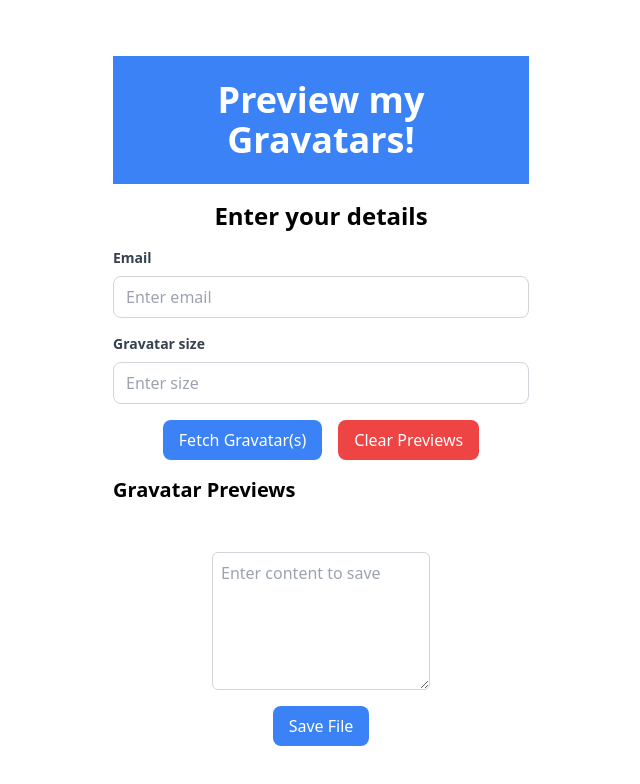
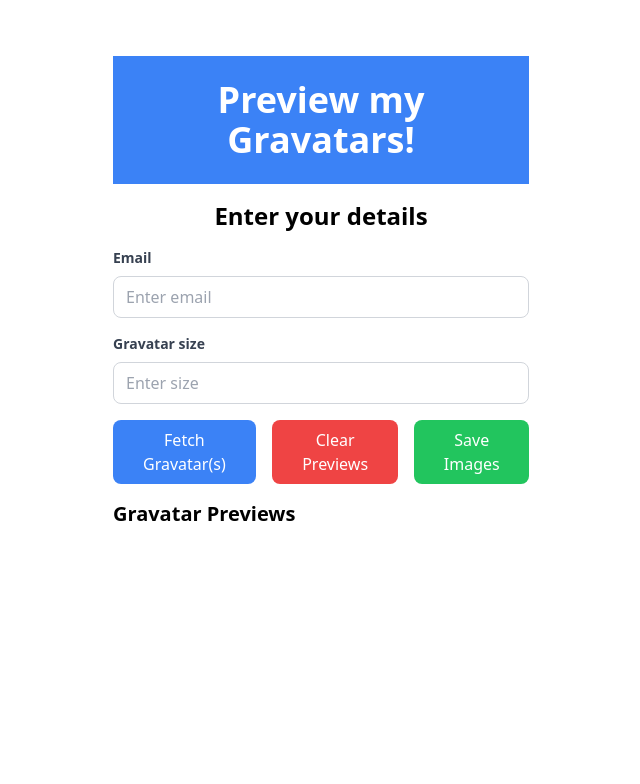
Before and after one commit to aliakatas/mypygravatar, a React (Create React App) app in the folder fetch-gravatars/: page / in a window 1280 px wide. Shown: the top 784 px of the page, without its empty margins (319-959 px from the left). Built offline with nearby package versions, Linux system fonts and the light colour scheme; the HTML template or start-up script is replaced by a standard one.

Commit message:
Adds ability to save images to zip file locally.

```diff
--- a/fetch-gravatars/src/App.js
+++ b/fetch-gravatars/src/App.js
@@ -7,7 +7,6 @@
   const [email, setEmail] = useState('');
   const [grav_size, setNumber] = useState('');
   const [images, setImages] = useState([]); // State for images
-  const [content, setContent] = useState(''); // Content to save in the file
 
   // Generator options
   const generators = ["identicon", "monsterid", "wavatar", "retro", "robohash"];
@@ -31,18 +30,32 @@
     setImages([]);
   };
 
-  // Function to handle saving the file
-  const saveFile = () => {
-    const blob = new Blob([content], { type: 'text/plain' }); // Create a Blob
-    const url = URL.createObjectURL(blob); // Generate a URL for the Blob
+  // Save images to a ZIP file
+  const saveImages = async () => {
+    if (images.length === 0) {
+      alert("No images to save!");
+      return;
+    }
 
-    const link = document.createElement('a'); // Create an <a> element
+    const zip = new JSZip();
+
+    for (let i = 0; i < images.length; i++) {
+      const response = await fetch(images[i]); // Fetch the image
+      const blob = await response.blob(); // Convert response to Blob
+      zip.file(`image${i + 1}.jpg`, blob); // Add image to the ZIP
+    }
+
+    const content = await zip.generateAsync({ type: "blob" }); // Generate ZIP file
+    const url = URL.createObjectURL(content);
+
+    // Create a download link
+    const link = document.createElement("a");
     link.href = url;
-    link.download = 'myfile.txt'; // Set the file name
+    link.download = "gravatars.zip"; // File name for the ZIP
     document.body.appendChild(link);
-    link.click(); // Trigger the download
-    document.body.removeChild(link); // Remove the link after download
-    URL.revokeObjectURL(url); // Clean up the URL
+    link.click(); // Trigger download
+    document.body.removeChild(link); // Clean up
+    URL.revokeObjectURL(url); // Free up memory
   };
 
   return (
@@ -95,6 +108,12 @@
         >
           Clear Previews
         </button>
+        <button
+          className="bg-green-500 text-white px-4 py-2 rounded-lg hover:bg-green-700"
+          onClick={saveImages}
+        >
+          Save Images
+        </button>
       </div>
 
       {/* Image Preview Section */}
@@ -111,25 +130,6 @@
           ))}
         </div>
       </div>
-
-      {/* Save button */}
-      <div className="flex flex-col items-center space-y-4 p-4 max-w-md mx-auto mt-10">
-        <textarea
-          value={content}
-          onChange={(e) => setContent(e.target.value)}
-          placeholder="Enter content to save"
-          rows="5"
-          className="w-full p-2 border border-gray-300 rounded-md focus:outline-none focus:ring-2 focus:ring-blue-500"
-        ></textarea>
-
-        <button
-          onClick={saveFile}
-          className="bg-blue-500 text-white px-4 py-2 rounded-lg hover:bg-blue-700"
-        >
-          Save File
-        </button>
-      </div>
-
     </div>
   );
 }
```
